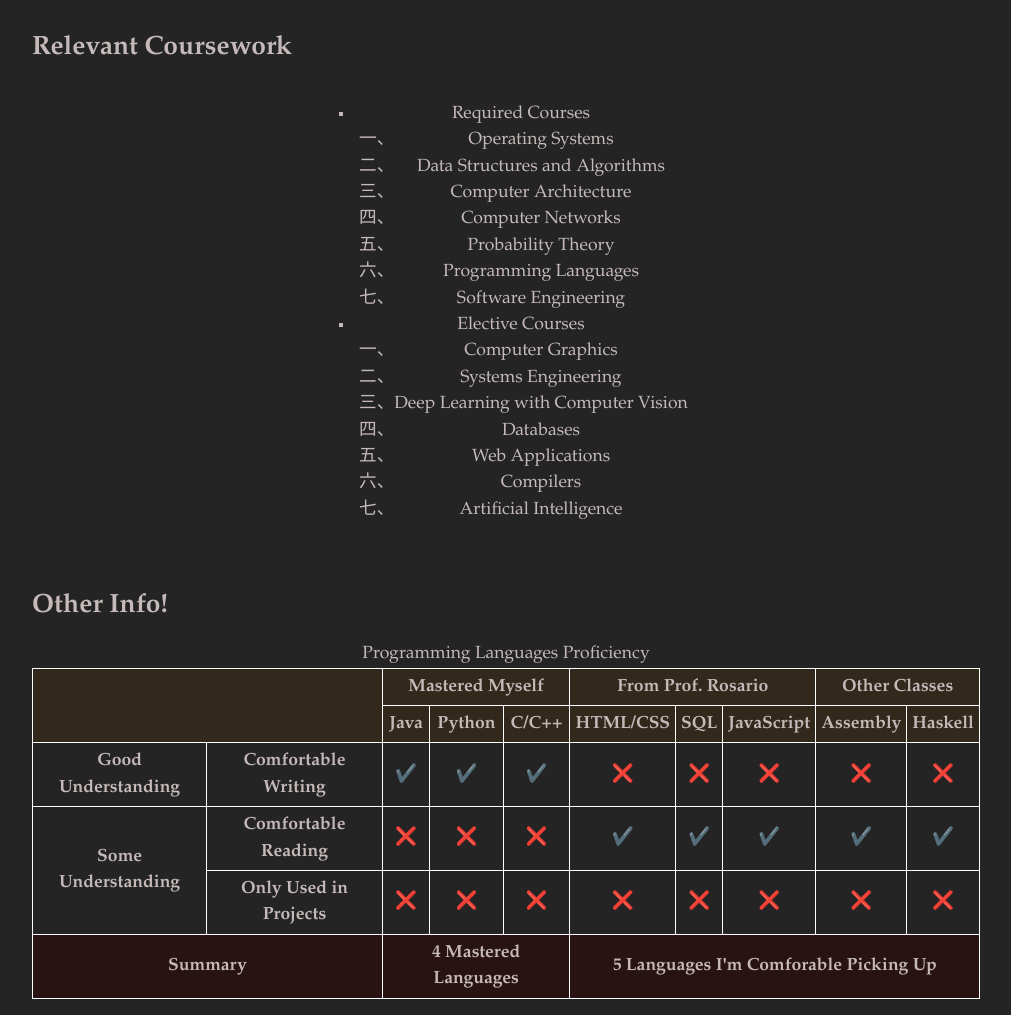
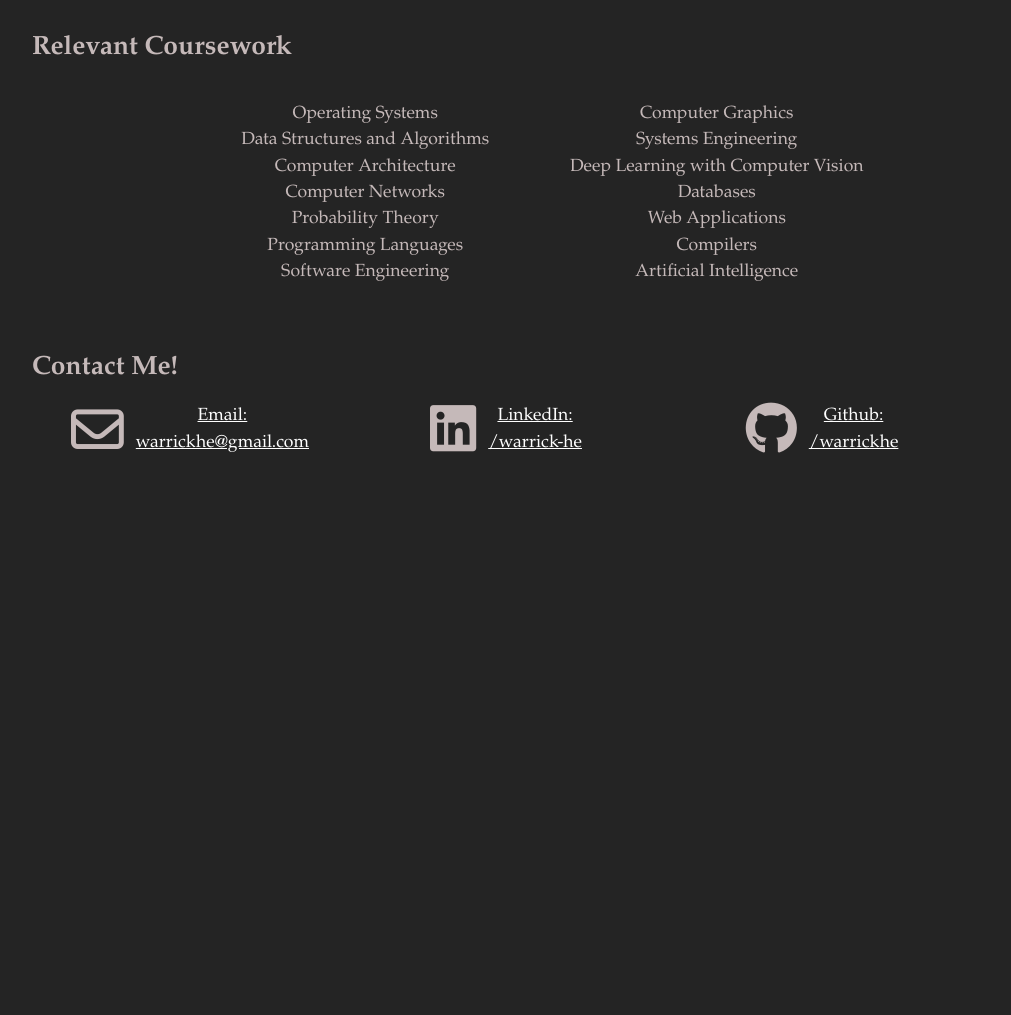
Before and after one commit to warrickhe/AboutMe, a plain HTML site: page index.html in a window 1280 px wide. Shown: the part 1565-2580 px from the top of the page, without its empty margins (134-1145 px from the left). After the commit the page ends 2049 px from the top, so only its background shows below. Drawn offline with Linux system fonts and the light colour scheme.

Commit message:
Setup Website For Public

```diff
--- a/index.html
+++ b/index.html
@@ -86,8 +86,8 @@
     <div class="resume_section">
         <h2>Relevant Coursework</h2>
         <div class="center">
-            <ul class="courses">
-                <li>Required Courses
+            <ul class="courses" style="column-count: 2">
+                <li>
                     <ul>
                         <li>Operating Systems</li>
                         <li>Data Structures and Algorithms</li>
@@ -100,7 +100,7 @@
                         <li>Software Engineering</li>
                     </ul>
                 </li>
-                <li>Elective Courses
+                <li>
                     <ul>
                         <li>Computer Graphics</li>
                         <li>Systems Engineering</li>
@@ -114,78 +114,7 @@
             </ul>
         </div>
     </div>
-    <div class="resume_section">
-        <h2>Other Info!</h2>
-        <div class="center">
-            <table>
-                <caption>
-                    Programming Languages Proficiency
-                </caption>
-                <thead>
-                    <tr>
-                        <th scope="col" rowspan="2" colspan="2"></th>
-                        <th scope="col" colspan="3">Mastered Myself</th>
-                        <th scope="col" colspan="3">From Prof. Rosario</th>
-                        <th scope="col" colspan="2">Other Classes</th>
-                    </tr>
-                    <tr>
-                        <th scope="col">Java</th>
-                        <th scope="col">Python</th>
-                        <th scope="col">C/C++</th>
-                        <th scope="col">HTML/CSS</th>
-                        <th scope="col">SQL</th>
-                        <th scope="col">JavaScript</th>
-                        <th scope="col">Assembly</th>
-                        <th scope="col">Haskell</th>
-                    </tr>
-                </thead>
-                <tbody>
-                    <tr>
-                        <th scope="row" rowspan="1">Good Understanding</th>
-                        <th scope="row">Comfortable Writing</th>
-                        <td>✔️</td>
-                        <td>✔️</td>
-                        <td>✔️</td>
-                        <td>❌</td>
-                        <td>❌</td>
-                        <td>❌</td>
-                        <td>❌</td>
-                        <td>❌</td>
-                    </tr>
-                    <tr>
-                        <th scope="row" rowspan="2">Some Understanding</th>
-                        <th scope="row">Comfortable Reading</th>
-                        <td>❌</td>
-                        <td>❌</td>
-                        <td>❌</td>
-                        <td>✔️</td>
-                        <td>✔️</td>
-                        <td>✔️</td>
-                        <td>✔️</td>
-                        <td>✔️</td>
-                    </tr>
-                    <tr>
-                        <th scope="row">Only Used in Projects</th>
-                        <td>❌</td>
-                        <td>❌</td>
-                        <td>❌</td>
-                        <td>❌</td>
-                        <td>❌</td>
-                        <td>❌</td>
-                        <td>❌</td>
-                        <td>❌</td>
-                    </tr>
-                </tbody>
-                <tfoot>
-                    <tr>
-                        <th scope="col" colspan="2">Summary</th>
-                        <th scope="col" colspan="3">4 Mastered Languages</th>
-                        <th scope="col" colspan="5">5 Languages I'm Comforable Picking Up</th>
-                    </tr>
-                </tfoot>
-            </table>
-        </div>
-    </div>
+
     <div class="resume_section">
         <h2>Contact Me!</h2>
         <div id="contacts">
--- a/style.css
+++ b/style.css
@@ -62,11 +62,7 @@ tfoot {
 }
 
 ul {
-    list-style-type: square;
-}
-
-ul > li > ul{
-    list-style-type: trad-chinese-informal;
+    list-style-type: none;
 }
 
 .courses {
```
